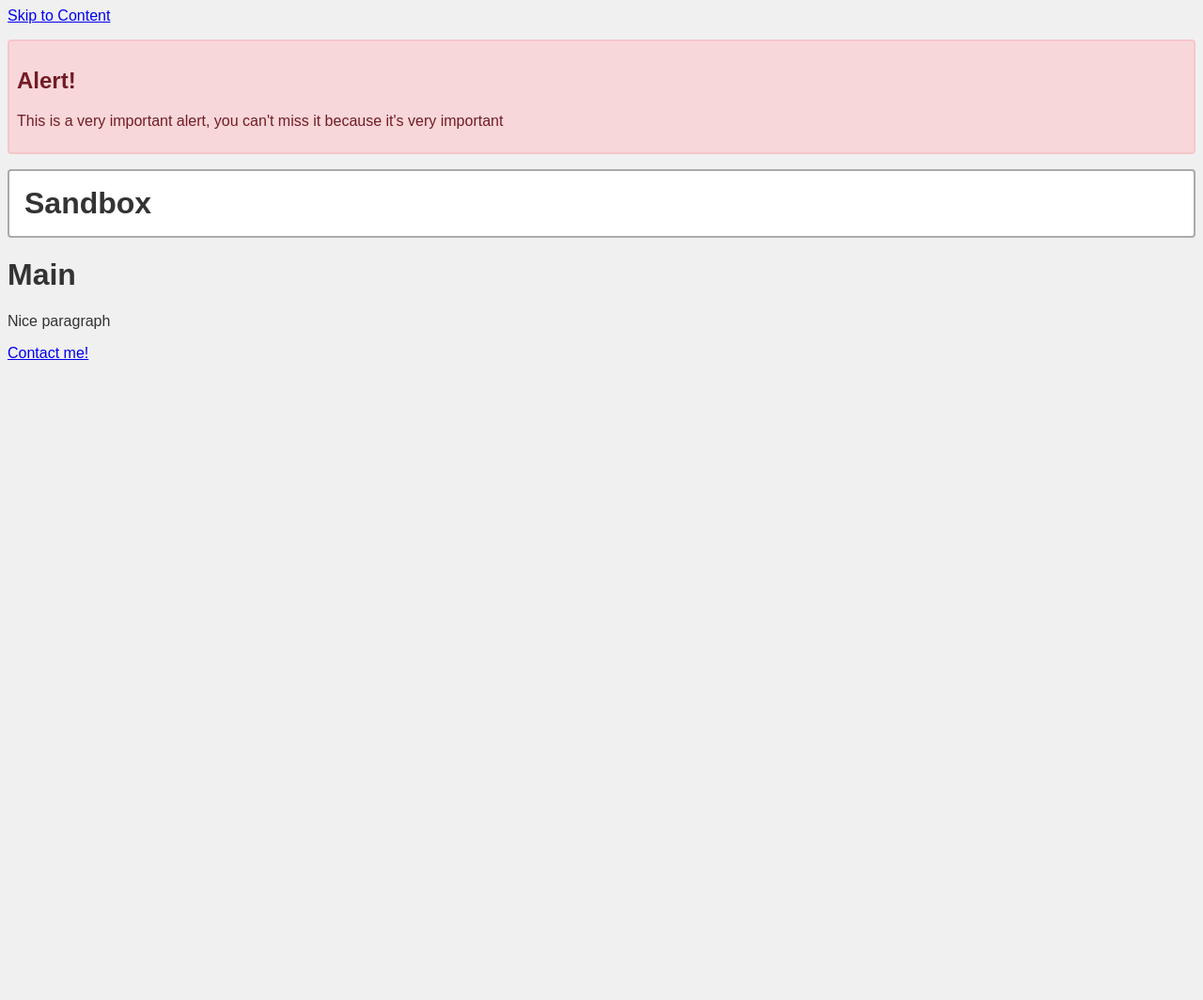
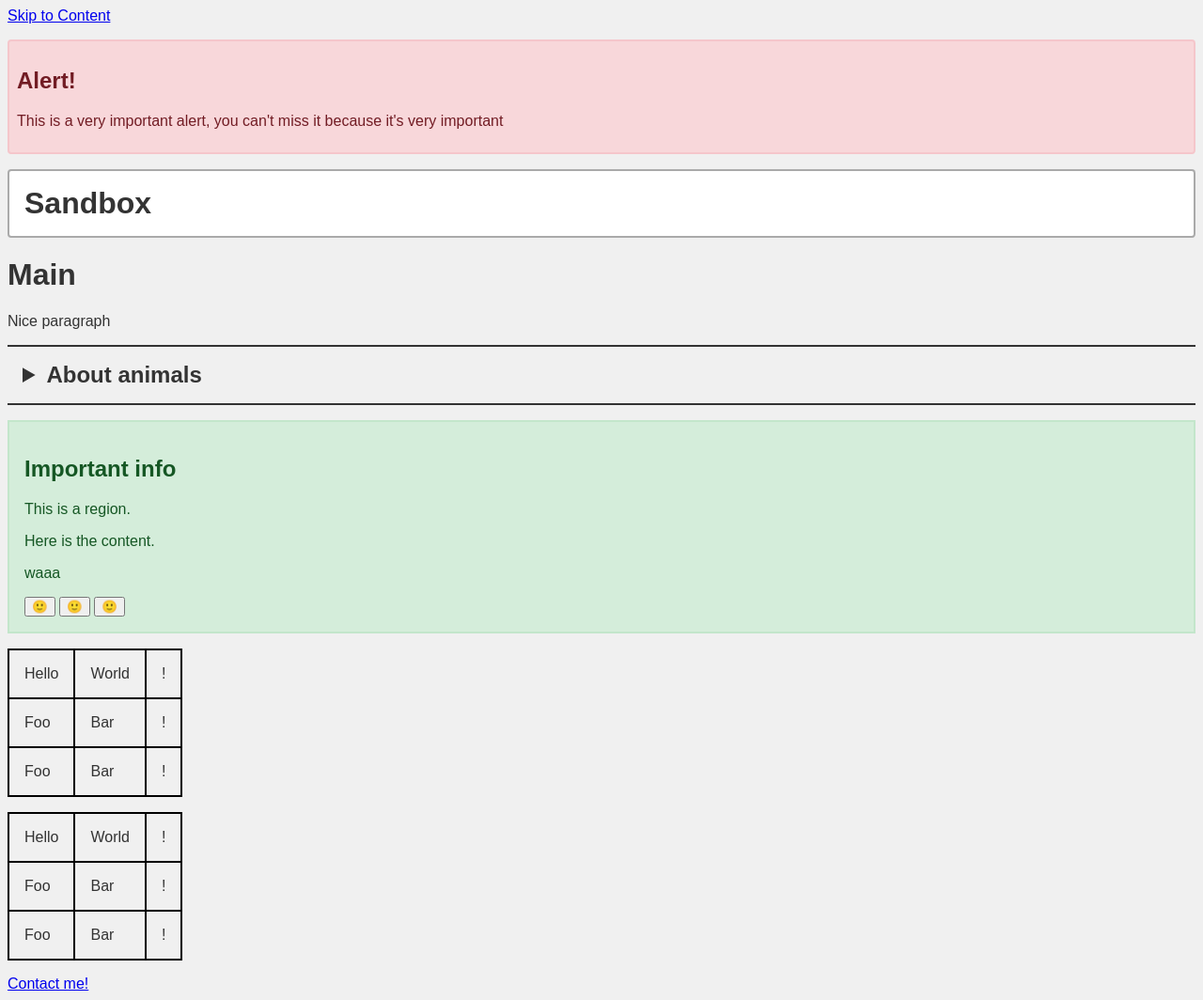
Before and after one commit to Koseioki/Sandbox, a plain HTML site: page index.html in a window 1280 px wide. Shown: the whole page at 94% size. Before the commit the page ends 800 px from the top, so only its background shows below. Drawn offline with Linux system fonts and the light colour scheme.

Commit message:
added region and details

```diff
--- a/index.html
+++ b/index.html
@@ -1,11 +1,13 @@
 <!DOCTYPE html>
 <html lang="en">
+
 <head>
     <meta charset="UTF-8">
     <meta name="viewport" content="width=device-width, initial-scale=1.0">
     <link rel="stylesheet" href="style.css">
     <title>Sandbox</title>
 </head>
+
 <body>
     <a href="#main-content">Skip to Content</a>
 
@@ -19,17 +21,92 @@
 
     <header>
         <a class="title" href="./index.html">
-        Sandbox
-    </a>
+            Sandbox
+        </a>
     </header>
 
 
     <main id="main-content">
         <h1>Main</h1>
         <p>Nice paragraph</p>
+
+
+
+        <details>
+            <summary>About animals</summary>
+            <p>
+                Animals are multicellular, eukaryotic organisms of the kingdom Animalia (also called Metazoa). All
+                animals are motile, meaning they can move spontaneously and independently, at some point in their lives.
+                Their body plan
+                eventually becomes fixed as they develop, although some undergo a process of metamorphosis later on in
+                their lives. All animals are heterotrophs: they must ingest other organisms or their products for
+                sustenance.
+            </p>
+
+        </details>
+
+
+        <div class="region" role="region" aria-labelledby="importantInfo">
+            <h2 id="importantInfo">Important info</h2>
+            <p>
+                This is a region.
+            </p>
+            <p>
+                Here is the content.
+            </p>
+            <p>
+                waaa
+            </p>
+            <button>🙂</button>
+            <button aria-label="good buttine">🙂</button>
+            <button aria-labelledby="importantInfo">🙂</button>
+
+        </div>
+
+
+
+        <table>
+            <tr>
+                <td>Hello</td>
+                <td>World</td>
+                <td>!</td>
+            </tr>
+            <tr>
+                <td>Foo</td>
+                <td>Bar</td>
+                <td>!</td>
+            </tr>
+            <tr>
+                <td>Foo</td>
+                <td>Bar</td>
+                <td>!</td>
+            </tr>
+        </table>
+        <table role="presentation">
+            <tr>
+                <td>Hello</td>
+                <td>World</td>
+                <td>!</td>
+            </tr>
+            <tr>
+                <td>Foo</td>
+                <td>Bar</td>
+                <td>!</td>
+            </tr>
+            <tr>
+                <td>Foo</td>
+                <td>Bar</td>
+                <td>!</td>
+            </tr>
+        </table>
+
         <a href="./contact.html">Contact me!</a>
+
+
+
     </main>
 
 
 </body>
+
 </html>
--- a/style.css
+++ b/style.css
@@ -39,3 +39,40 @@ dt{
 .dl-table{
     display: flex;
 }
+
+table{
+    border-collapse: collapse;
+    margin: 1rem 0;
+    /* width: 100%; */
+}
+
+table, th, td{
+    border: 0.125rem solid black;
+    padding: 1rem;
+}
+
+.region{
+    /* green */
+    background-color: #d4edda;
+    color: #155724;
+    padding: 1rem;
+    margin: 1rem 0;
+    border: 0.125rem solid #c3e6cb;
+}
+
+details{
+    /* padding: 0 1rem; */
+    border-top: #333 0.125rem solid;
+    border-bottom: #333 0.125rem solid;
+}
+
+summary{
+    font-weight: bold;
+    font-size: 1.5rem;
+    cursor: pointer;
+    padding: 1rem;
+}
+
+details p{
+    padding: 0 1rem;
+}
```
